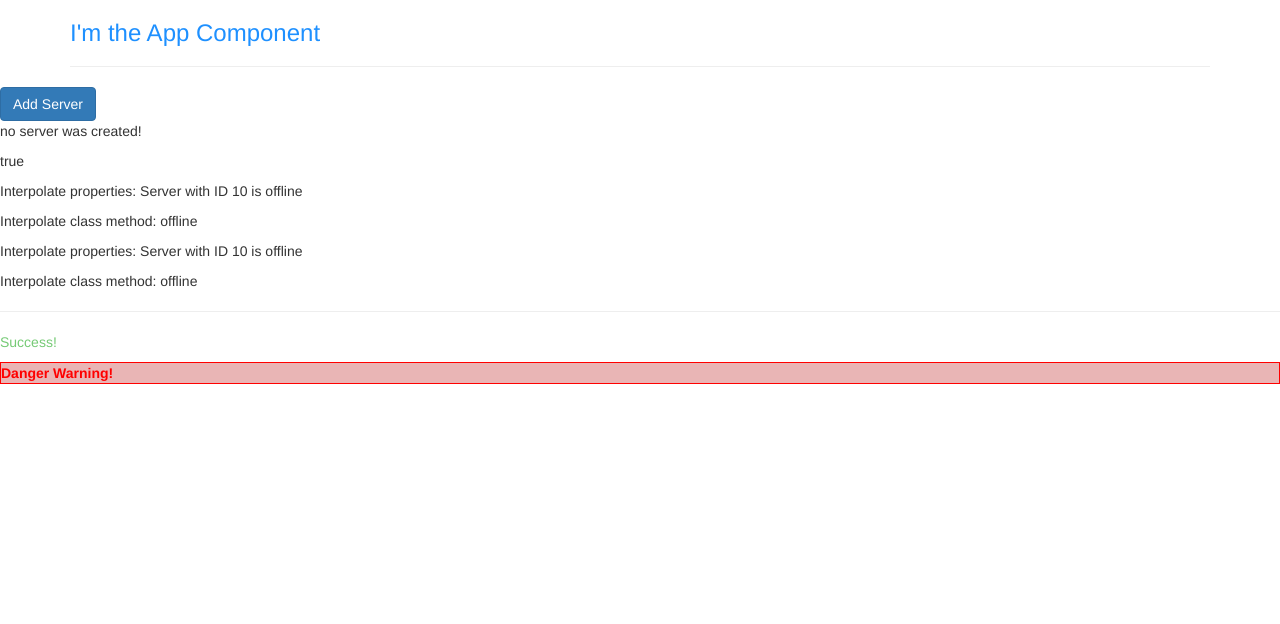
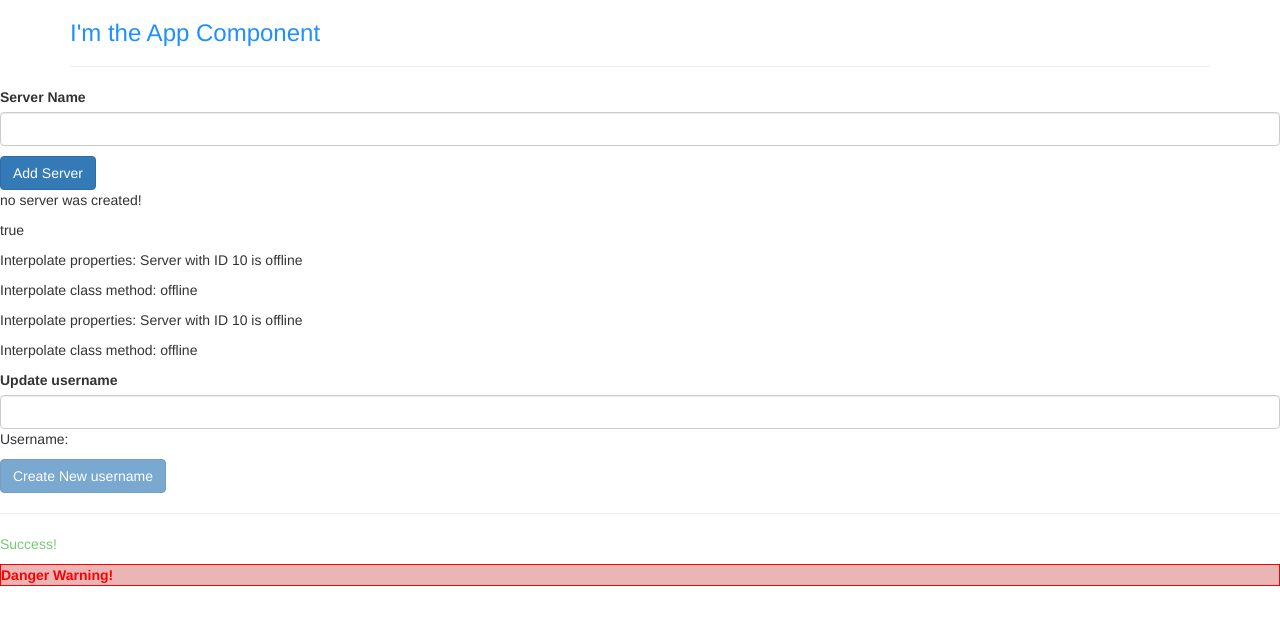
Before and after one commit to nccandiotti/angular-the-complete-guide, an Angular app: page / in a window 1280 px wide. Shown: the top 624 px of the page. Built offline with nearby package versions, Linux system fonts and the light colour scheme.

Commit message:
data binding activity completed

```diff
--- a/src/app/servers/servers.component.html
+++ b/src/app/servers/servers.component.html
@@ -1,3 +1,7 @@
+<label>Server Name</label>
+<!-- <input type="text" class="form-control" (input)="onUpdateServerName($event)" /> -->
+<input type="text" class="form-control" [(ngModel)]="serverName" />
+<p>{{ serverName }}</p>
 <button
   [disabled]="!allowNewServer"
   class="btn btn-primary"
@@ -8,5 +12,16 @@
 <p>{{ serverCreationStatus }}</p>
 <!-- <p>{{ allowNewServer }}</p> -->
 <p [innerText]="allowNewServer"></p>
+
 <app-server></app-server>
 <app-server> </app-server>
+<label>Update username</label>
+<input type="text" class="form-control" [(ngModel)]="username" />
+<p>Username: {{ username }}</p>
+<button
+  [disabled]="!username"
+  class="btn btn-primary"
+  (click)="onCreateUsername()"
+>
+  Create New username
+</button>
--- a/src/app/servers/servers.component.ts
+++ b/src/app/servers/servers.component.ts
@@ -8,6 +8,8 @@ import { Component, OnInit } from '@angular/core';
 export class ServersComponent implements OnInit {
   allowNewServer = false;
   serverCreationStatus = 'no server was created!';
+  serverName = '';
+  username = '';
   constructor() {
     setTimeout(() => {
       this.allowNewServer = true;
@@ -17,6 +19,16 @@ export class ServersComponent implements OnInit {
   ngOnInit(): void {}
 
   onCreateServer() {
-    this.serverCreationStatus = 'server was created';
+    this.serverCreationStatus =
+      'server was created + name is' + this.serverName;
+  }
+  onUpdateServerName(event: any) {
+    this.serverName = (<HTMLInputElement>event.target).value;
+  }
+  onUpdatusername(e: any) {
+    this.serverName = (<HTMLInputElement>e.target).value;
+  }
+  onCreateUsername() {
+    this.username = '';
   }
 }
```
Also changed, not shown: 1 other file (tests, documents, lock files or other folders).
